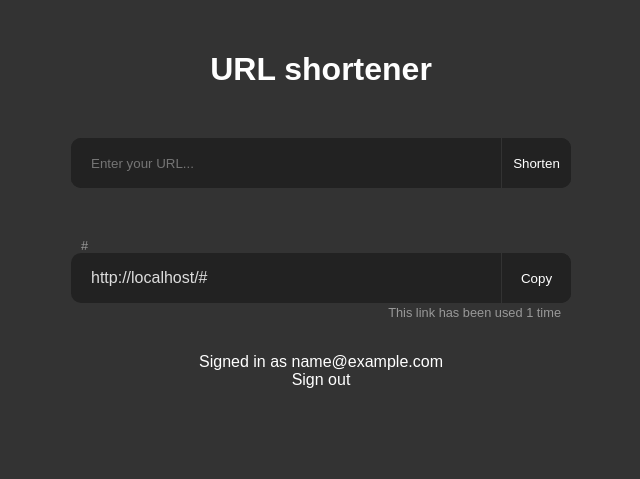
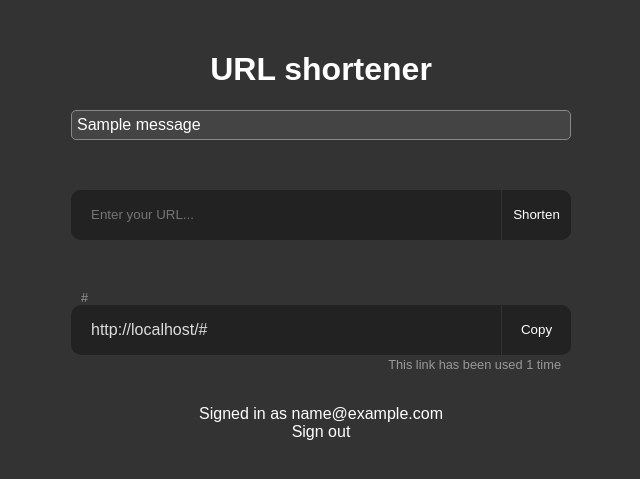
Before and after one commit to SamuelRosander/urlshortener, a Flask app: page / in a window 1280 px wide. Shown: the top 479 px of the page, without its empty margins (319-959 px from the left). Run offline with Flask 3, Linux system fonts and the light colour scheme; a user stored in the database is signed in; tables that the repository leaves empty hold one stand-in row (values such as "Sample post"); one stand-in notice (Sample message) is shown.

Commit message:
Fix comments in PR #4

```diff
--- a/app.py
+++ b/app.py
@@ -1,4 +1,4 @@
-from flask import Flask, render_template, url_for, redirect, request, current_app, abort, session
+from flask import Flask, render_template, url_for, redirect, request, current_app, abort, session, flash
 from flask_sqlalchemy import SQLAlchemy
 from flask_wtf import FlaskForm
 from flask_login import LoginManager, UserMixin, login_user, logout_user, current_user
@@ -120,9 +120,12 @@ def oauth2_callback(provider):
         abort(404)
 
     if 'error' in request.args:
+        for k, v in request.args.items():
+            if k.startswith('error'):
+                flash(f'{k}: {v}')
         return redirect(url_for('index'))
 
-    if request.args['state'] != session.get('oauth2_state'):
+    if request.args['state'] != session.get('oauth2_state') or request.args['state'] == None:
         abort(401)
 
     if 'code' not in request.args:
@@ -137,7 +140,7 @@ def oauth2_callback(provider):
                                 _external=True),
     }, headers={'Accept': 'application/json'})
 
-    if response.status_code != 200:
+    if response.status_code >= 300:
         abort(401)
 
     oauth2_token = response.json().get('access_token')
@@ -149,10 +152,11 @@ def oauth2_callback(provider):
         'Accept': 'application/json',
     })
 
-    if response.status_code != 200:
+    if response.status_code >= 300:
         abort(401)
 
-    email = provider_data['userinfo']['email'](response.json())
+    email_extractor = provider_data['userinfo']['email']
+    email = email_extractor(response.json())
 
     user = User.query.filter_by(email=email).first()
     if user is None:
--- a/static/style.css
+++ b/static/style.css
@@ -17,6 +17,12 @@ a {
     display: block;
     text-align: center;
     padding-top: 30px;
+}
+.flash {
+    background: #444;
+    border: 1px solid #888;
+    border-radius: 5px;
+    padding: 5px;
 }
 .header-error {
     text-align: center;
--- a/templates/index.html
+++ b/templates/index.html
@@ -6,10 +6,10 @@
 
     <div class="long_url-label" title="{{ link.long_url }}">{{ link.long_url }}</div>
     <div class="short_url-container">
-        <div class="short_url-label" id="short_url-{{ link.id }}">
+        <div class="short_url-label" id="short_url-{{ link.short_url }}">
             <a href="{{ url_for('redirect_url', short_url=link.short_url) }}" target="_blank">{{ request.host_url + link.short_url }}</a>
         </div>
-        <button onClick="copyURL({{ link.id }})">Copy</button>
+        <button onClick="copyURL('{{ link.short_url }}')">Copy</button>
         <span class="label-clicks">This link has been used {{ link.no_of_clicks }} {{ "time" if link.no_of_clicks == 1 else "times" }}</span>
     </div>
 
--- a/templates/layout.html
+++ b/templates/layout.html
@@ -6,8 +6,8 @@
         <title>URL Shortener</title>
         <link rel="stylesheet" type="text/css" href="{{ url_for('static', filename='style.css') }}">
         <script>
-            function copyURL(short_id) {
-                var copyText = document.getElementById("short_url-" + short_id);
+            function copyURL(short_url) {
+                var copyText = document.getElementById("short_url-" + short_url);
                 navigator.clipboard.writeText(copyText.innerText);
             }
         </script>
@@ -15,6 +15,15 @@
     <body>
         <div class="main-container">
             <h1><a href="{{ url_for('index') }}" class="banner-link">URL shortener</a></h1>
+            {% with messages = get_flashed_messages() %}
+                {% if messages %}
+                    {% for message in messages %}
+                        <div class="flash">
+                            {{ message }}
+                        </div>
+                    {% endfor %}
+                {% endif %}
+            {% endwith %}
             <div class="new-link-container">
                 <form method="POST" action="{{ url_for('add') }}">
                     {{ form.hidden_tag() }}
```
